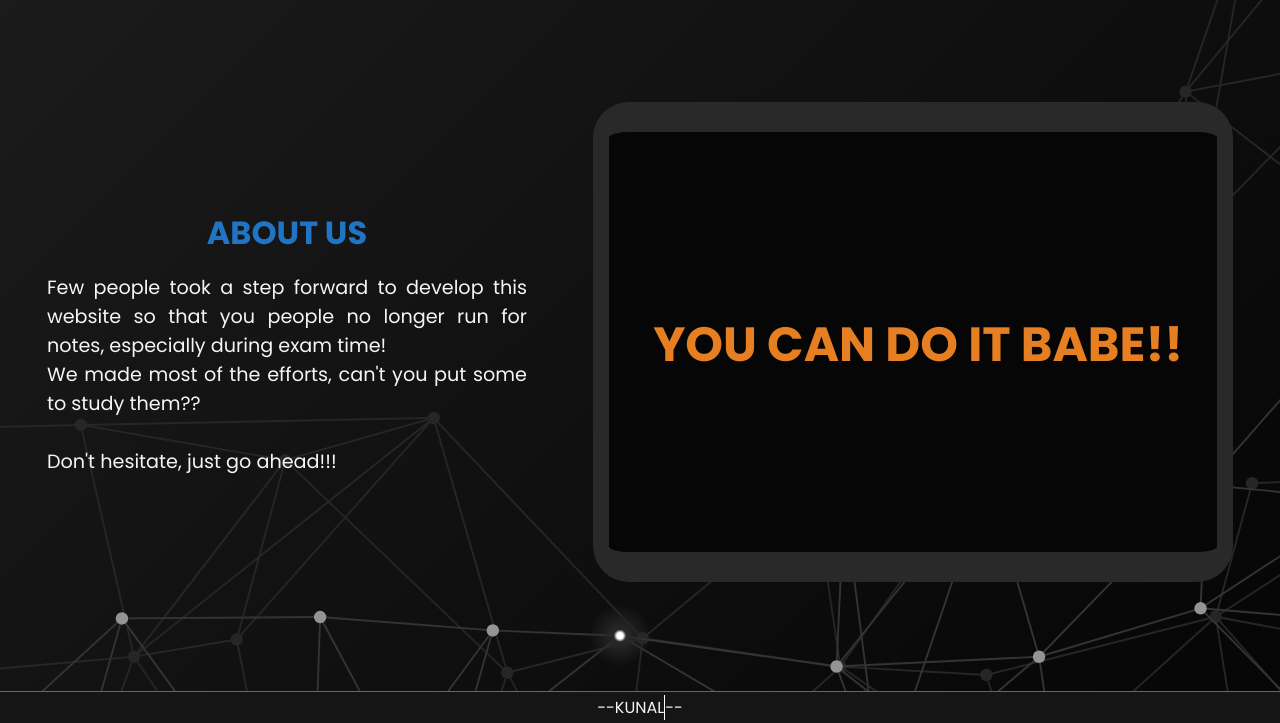
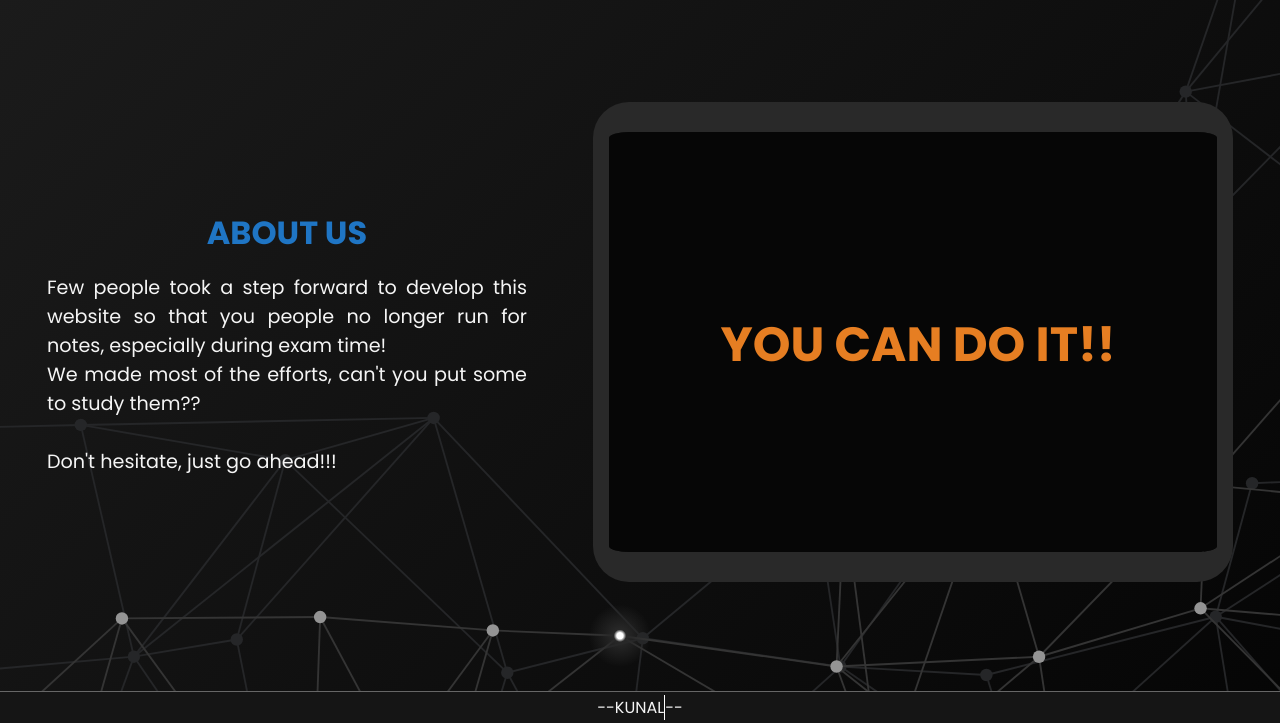
Before and after one commit to Kunal-0117/Poornima-Notes, a plain HTML site: page main.html in a window 1280 px wide. Shown: the part 77-800 px from the top of the page. Drawn offline with nearby package versions, Linux system fonts and the light colour scheme.

Commit message:
Update main.html

```diff
--- a/main.html
+++ b/main.html
@@ -78,7 +78,7 @@
             <div class="right">
                 <div class="device">
                     <div class="content flex">
-                        <h1>YOU CAN DO IT BABE!!</h1>
+                        <h1>YOU CAN DO IT!!</h1>
                     </div>
                 </div>
             </div>
```
